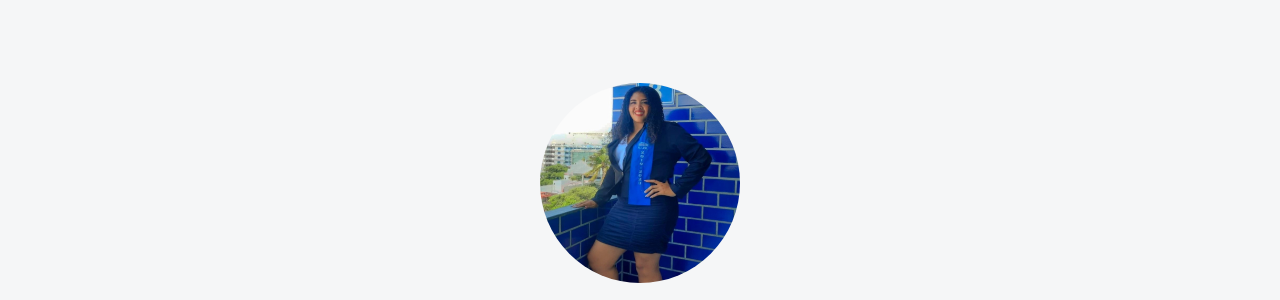
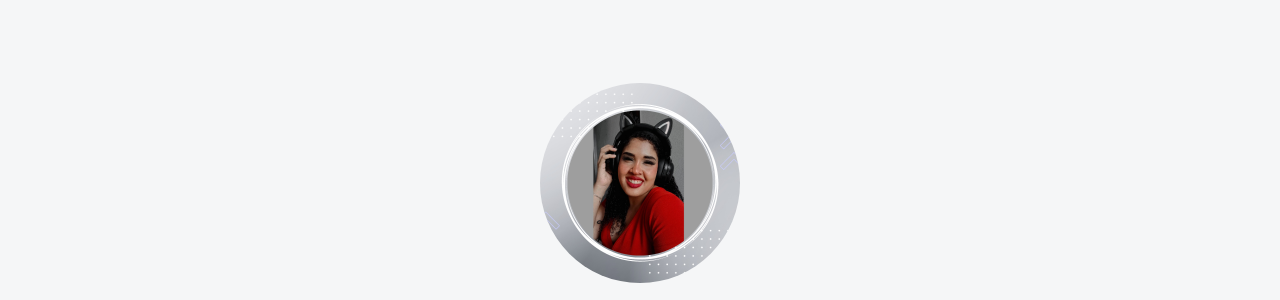
Before and after one commit to Mayleni-14/Mayleni-14.github.io, a plain HTML site: page index.html in a window 1280 px wide. Shown: the part 109-409 px from the top of the page. Drawn offline with nearby package versions, Linux system fonts and the light colour scheme; a web font is replaced by a local one.

Commit message:
Update index.html

```diff
--- a/index.html
+++ b/index.html
@@ -54,7 +54,7 @@
     <!-- Seccion Hero -->
     <section class="hero align-items-stretch">
       <div class="hero-principal d-flex flex-column justify-content-center align-items-center">
-        <img class="hero-imagen-desarrollador rounded-circle" src="imagenes/Mayleni.jpg" alt="Foto de Jane Doe">
+        <img class="hero-imagen-desarrollador rounded-circle" src="imagenes/MCM.Gato.png" alt="Foto de Jane Doe">
         <h1>Hola, soy Mayleni</h1>
         <!--<h2>Desarrollo sitios web y escribo artículos sobre programación.</h2>-->
 
```
